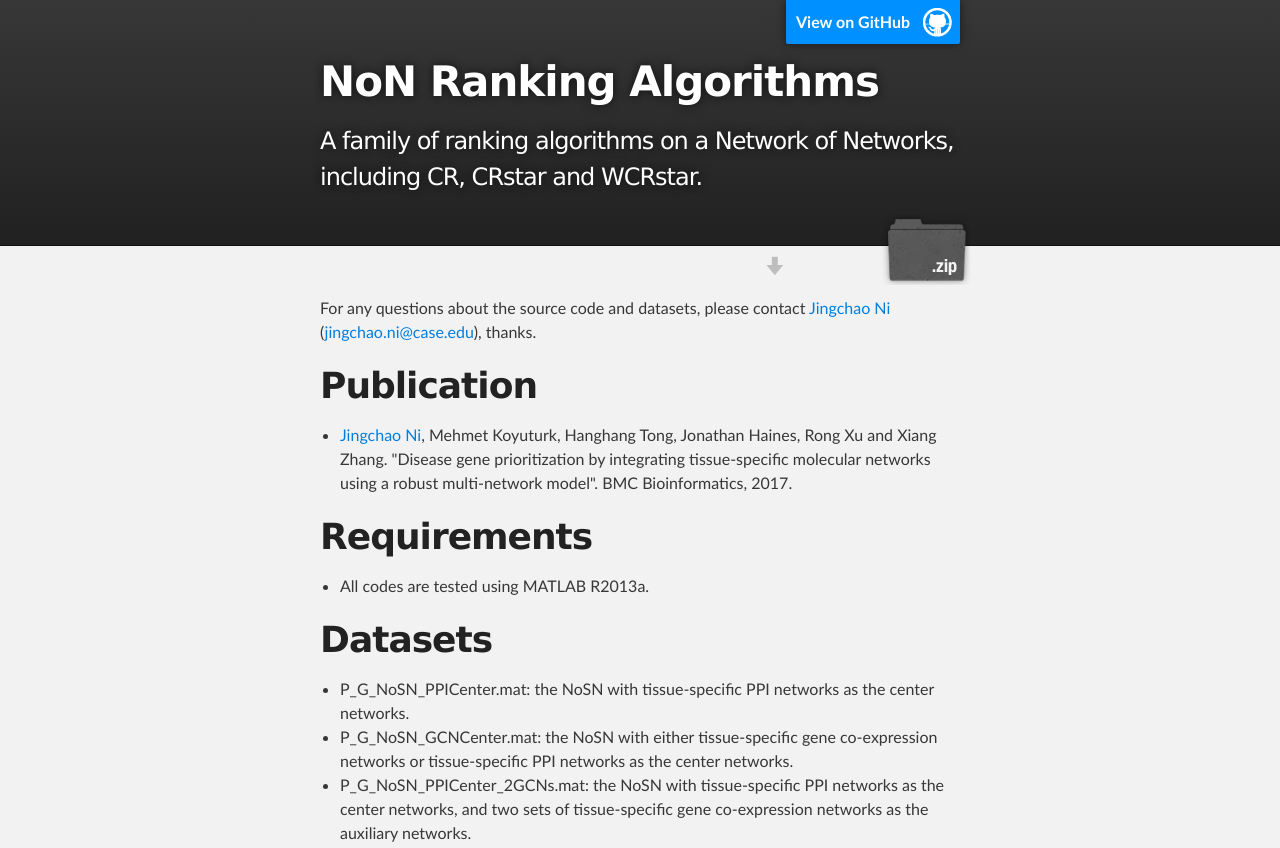
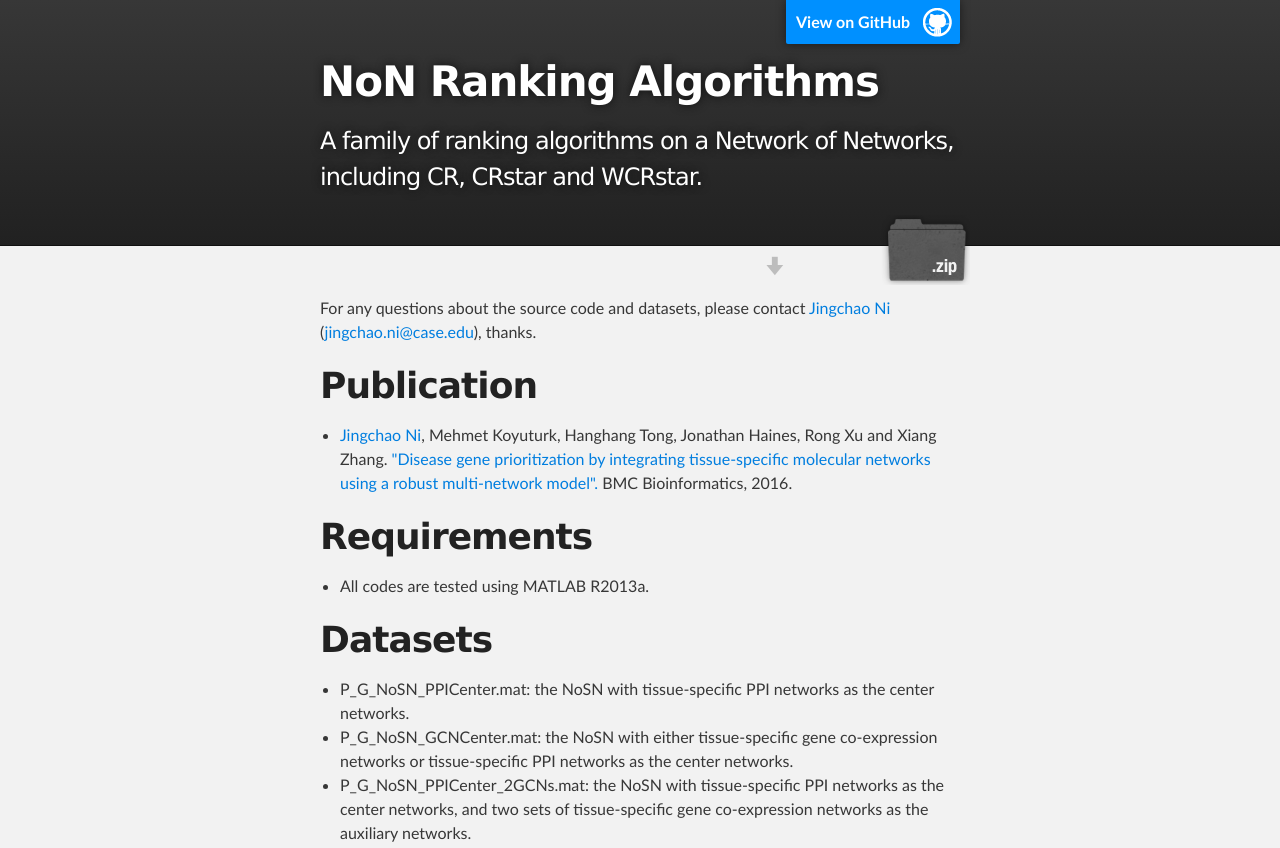
Before and after one commit to nijingchao/CRstar, a plain HTML site: page index.html in a window 1280 px wide. Shown: the top 848 px of the page. Drawn offline with Linux system fonts and the light colour scheme.

Commit message:
Update index.html

```diff
--- a/index.html
+++ b/index.html
@@ -37,7 +37,7 @@
 
 <ul>
 <li>
-<a href="http://nijingchao.github.io">Jingchao Ni</a>, Mehmet Koyuturk, Hanghang Tong, Jonathan Haines, Rong Xu and Xiang Zhang. "Disease gene prioritization by integrating tissue-specific molecular networks using a robust multi-network model". BMC Bioinformatics, 2017.</li>
+<a href="http://nijingchao.github.io">Jingchao Ni</a>, Mehmet Koyuturk, Hanghang Tong, Jonathan Haines, Rong Xu and Xiang Zhang. <a href="https://bmcbioinformatics.biomedcentral.com/articles/10.1186/s12859-016-1317-x">"Disease gene prioritization by integrating tissue-specific molecular networks using a robust multi-network model".</a> BMC Bioinformatics, 2016.</li>
 </ul>
 
 <h1>
```
